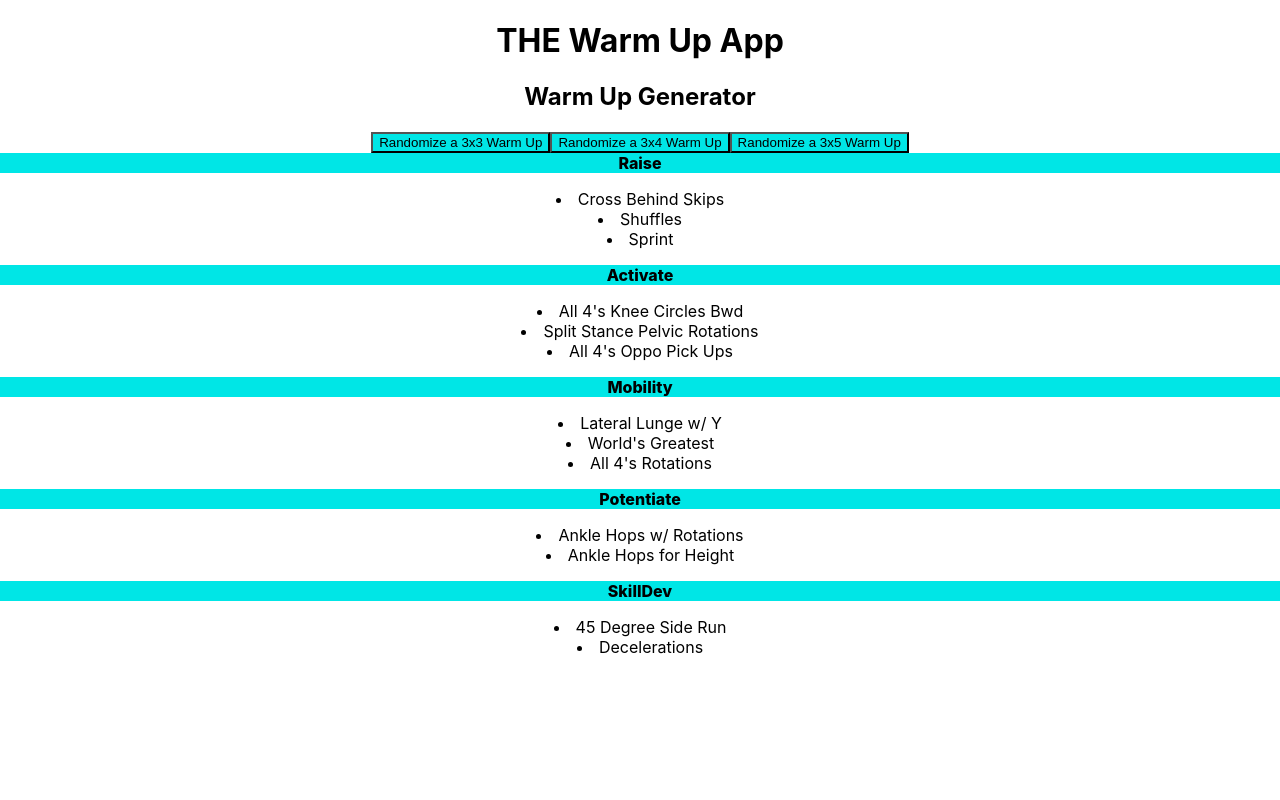
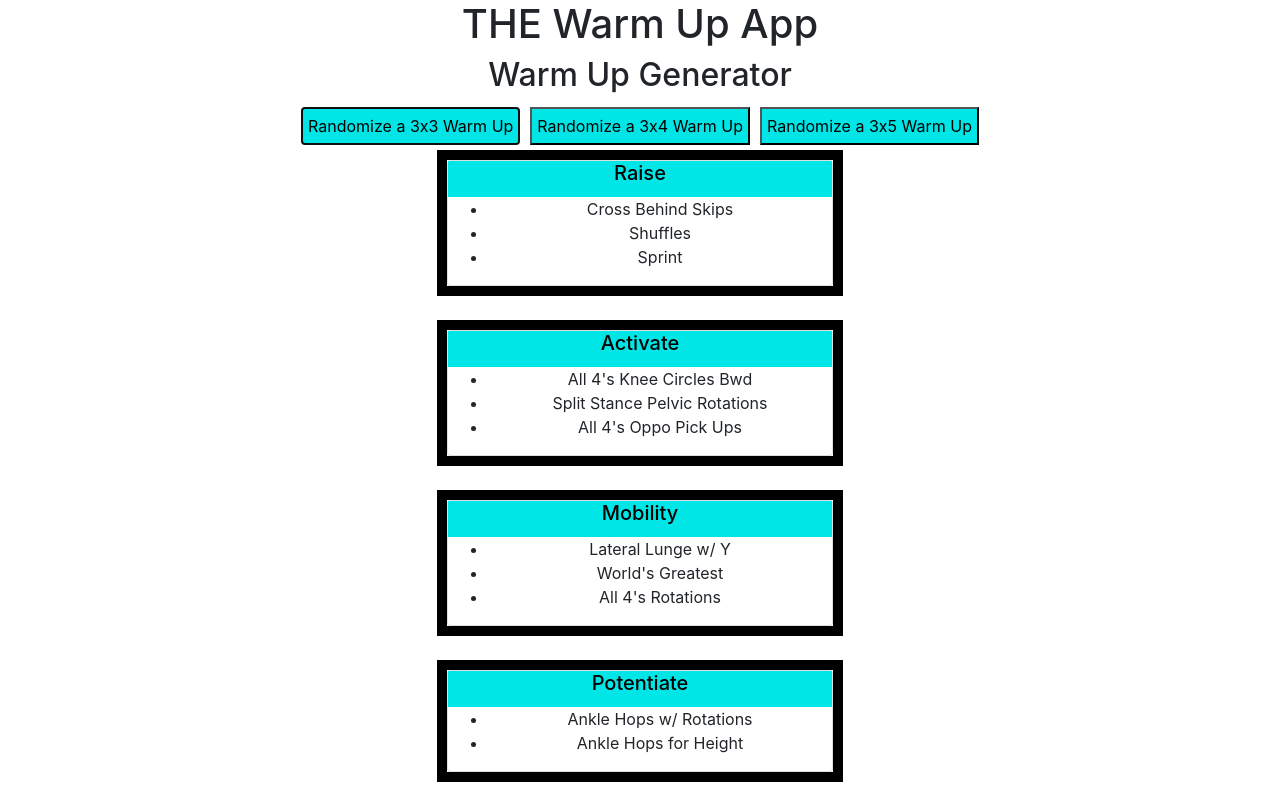
Before and after one commit to bneighbs6/warm-up-app, a React (Create React App) app: page / in a window 1280 px wide. Both pictures are taken after a click on the button "Randomize a 3x3 Warm Up". Shown: the top 800 px of the page. Built offline with nearby package versions, Linux system fonts and the light colour scheme.

Commit message:
Styled buttons, cards, and card titles

```diff
--- a/public/index.html
+++ b/public/index.html
@@ -24,6 +24,8 @@
       work correctly both with client-side routing and a non-root public URL.
       Learn how to configure a non-root public URL by running `npm run build`.
     -->
+    <!-- Bootstrap CSS -->
+    <link rel="stylesheet" href="https://cdn.jsdelivr.net/npm/bootstrap@4.3.1/dist/css/bootstrap.min.css" integrity="sha384-ggOyR0iXCbMQv3Xipma34MD+dH/1fQ784/j6cY/iJTQUOhcWr7x9JvoRxT2MZw1T" crossorigin="anonymous">
     <title>THE Warm Up App</title>
   </head>
   <body>
@@ -39,5 +41,10 @@
       To begin the development, run `npm start` or `yarn start`.
       To create a production bundle, use `npm run build` or `yarn build`.
     -->
+        <!-- Optional JavaScript -->
+    <!-- jQuery first, then Popper.js, then Bootstrap JS -->
+    <script src="https://code.jquery.com/jquery-3.3.1.slim.min.js" integrity="sha384-q8i/X+965DzO0rT7abK41JStQIAqVgRVzpbzo5smXKp4YfRvH+8abtTE1Pi6jizo" crossorigin="anonymous"></script>
+    <script src="https://cdn.jsdelivr.net/npm/popper.js@1.14.7/dist/umd/popper.min.js" integrity="sha384-UO2eT0CpHqdSJQ6hJty5KVphtPhzWj9WO1clHTMGa3JDZwrnQq4sF86dIHNDz0W1" crossorigin="anonymous"></script>
+    <script src="https://cdn.jsdelivr.net/npm/bootstrap@4.3.1/dist/js/bootstrap.min.js" integrity="sha384-JjSmVgyd0p3pXB1rRibZUAYoIIy6OrQ6VrjIEaFf/nJGzIxFDsf4x0xIM+B07jRM" crossorigin="anonymous"></script>
   </body>
 </html>
--- a/src/App.css
+++ b/src/App.css
@@ -4,13 +4,17 @@
 
 .warmUpButton {
   background-color: #00e6e6;
+  color: black;
+  margin: 5px;
+  padding: 5px;
 }
 
 .warmUpCard {
-  text-align: center;
+  border: 10px solid black;
 }
 
 .warmUpCardTitle {
   font-weight: 800;
+  color: black;
   background-color: #00e6e6;
 }
--- a/src/components/WarmUpCard.jsx
+++ b/src/components/WarmUpCard.jsx
@@ -1,10 +1,11 @@
-// WarmUpCard.jsx
 import React from "react";
-import { Card } from "react-bootstrap";
+import { Card, Col, Row } from "react-bootstrap";
 
-// category and exercises are props that are being passed to WarmUpGenerator
 function WarmUpCard({ category, exercises }) {
     return (
+      <Row className="justify-content-center">
+        {/* Adjust the column sizes for different screen sizes */}
+        <Col xs={10} sm={6} md={4} className="mb-4">
           <div className="warmUpCard">
             <Card>
               <div className="warmUpCardTitle">
@@ -14,13 +15,17 @@ function WarmUpCard({ category, exercises }) {
               </div>
               <div className="warmUpCardText">
                 <Card.Text>
+                  <ul>
                     {exercises.map((exercise, index) => (
                       <li key={index}>{exercise.exercise}</li>
                     ))}
+                  </ul>
                 </Card.Text>
               </div>
             </Card>
           </div>
+        </Col>
+      </Row>
     );
 }
 
```
Lines whose indentation alone changed are shown as unchanged.
